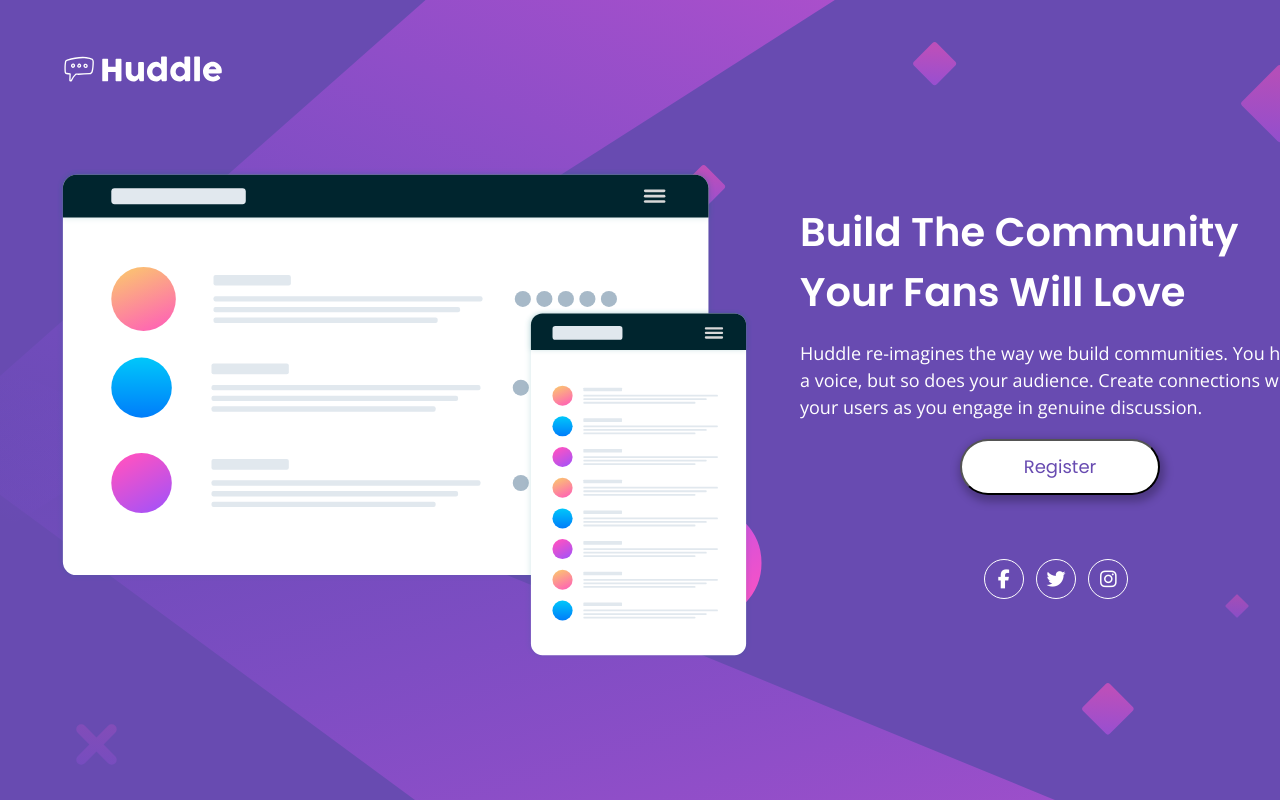
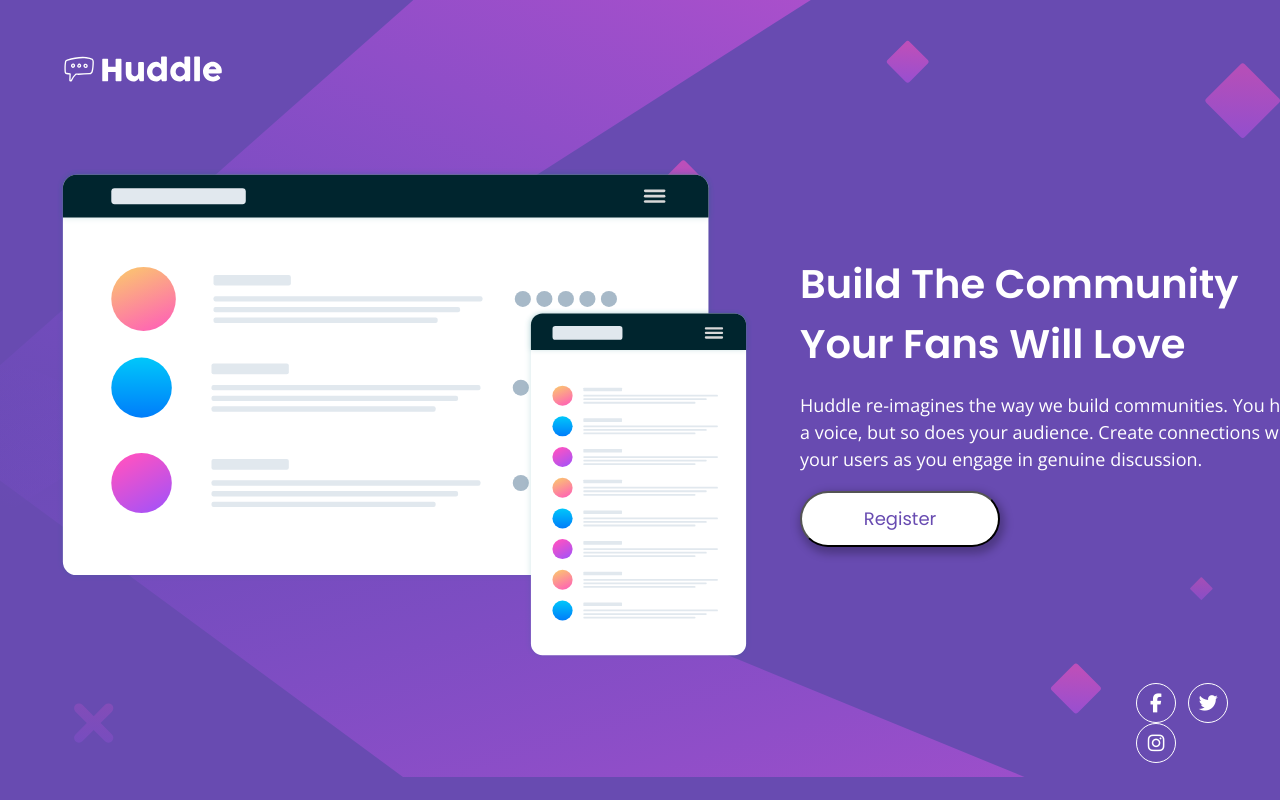
Before and after one commit to minahilakhtar/huddle-landing-page-1, a plain HTML site: page index.html in a window 1280 px wide. Shown: the top 800 px of the page. Drawn offline with nearby package versions, Linux system fonts and the light colour scheme.

Commit message:
positioned button and social icons

```diff
--- a/style.css
+++ b/style.css
@@ -18,7 +18,6 @@ body {
 
 }
 main {
-    text-align: center;
     margin: auto;
     width: 375px;
     flex-direction: column;
@@ -38,6 +37,7 @@ h1 {
     line-height: 36px;
     width: 280px;
     margin: auto auto .9em auto;
+    text-align: center;
 }
 p {
     margin: auto;
@@ -46,6 +46,7 @@ p {
     font-weight: 400;
     font-size: 16px;
     line-height: 24px;
+    text-align: center;
 }
 button {
     font-family: 'Poppins', sans-serif;
@@ -81,6 +82,7 @@ i {
 @media only screen and (min-width: 500px){
     body {
         background-image: url(./images/bg-desktop.svg);
+        background-size: contain;
     }
     main {
         display: flex;
@@ -103,6 +105,7 @@ i {
     }
     .right {
         margin: auto auto auto 3em;
+        z-index: -1;
     }
     h1 {
         text-align: left;
@@ -131,15 +134,19 @@ i {
         background-color: #E880E8;
         color: #FFFFFF;
     }
+    .social {
+        position: absolute;
+        z-index: 0;
+        margin: 8.5em 0 0 21em;
+    }
     i {
         font-size: 19px;
         width: 40px;
         height: 40px;
         padding-top: 10px;
         padding-bottom: 10px;
-        justify-content: center;
-        align-items: center;
         cursor: pointer;
+        text-align: center;
     }
     i:hover {
         color: #FF52C1;
```
